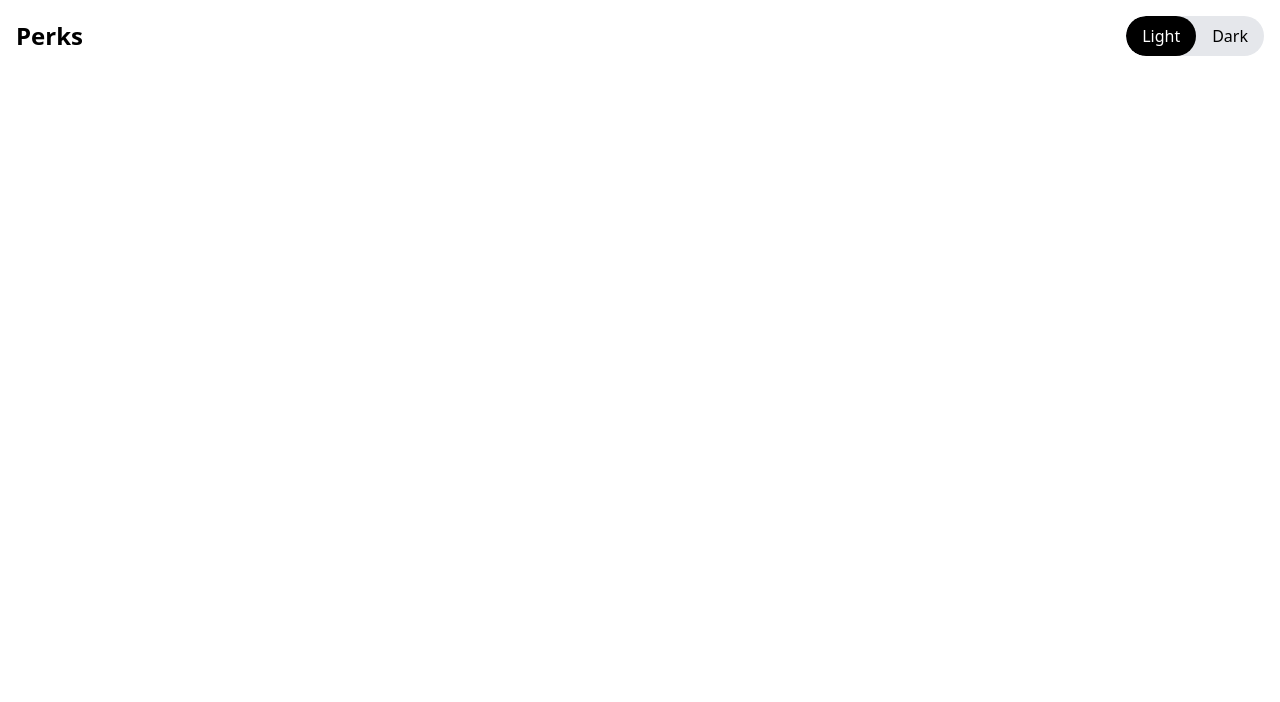
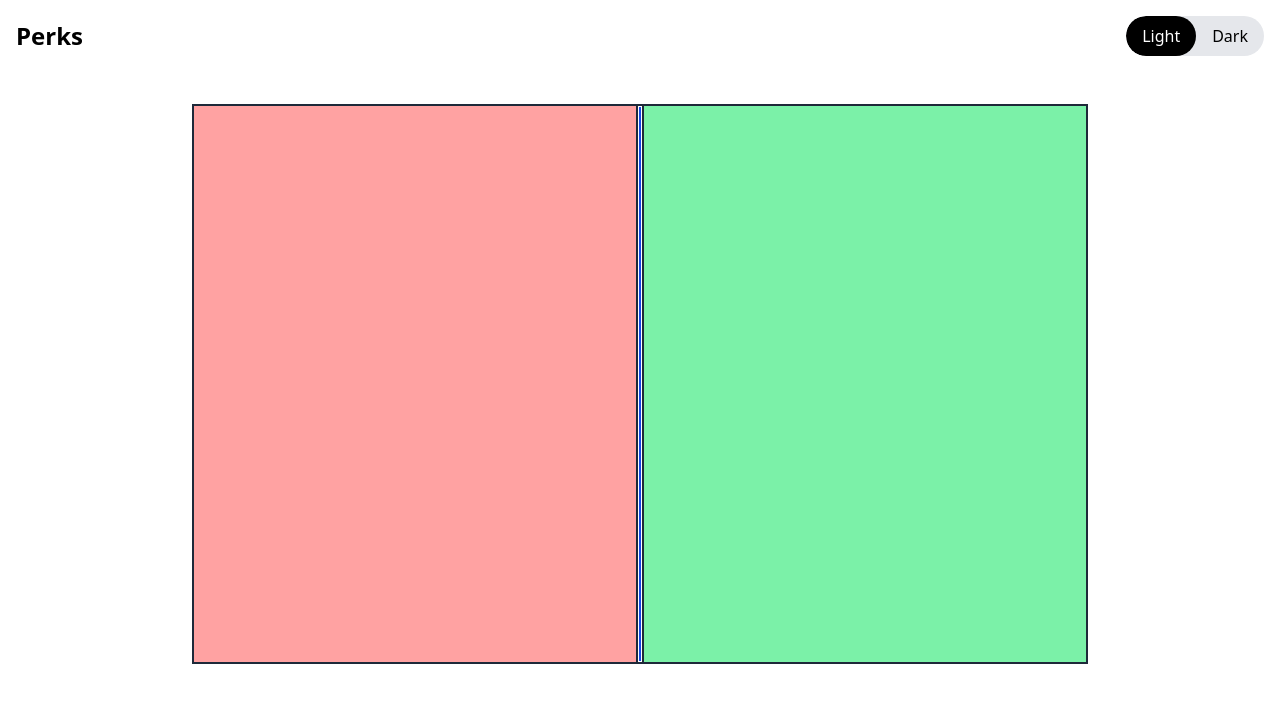
Before and after one commit to omkardalu/perks, a Next.js app: page /perks in a window 1280 px wide. Shown: the top 702 px of the page. Built offline with nearby package versions, Linux system fonts and the light colour scheme.

Commit message:
add resizeable panal perk

```diff
--- a/app/perks/page.jsx
+++ b/app/perks/page.jsx
@@ -1,6 +1,13 @@
+import ResizeablePanal from "../../components/ui/Resizeable/ResizeablePanal";
+
 const Perks = () => {
   return (
-    <div className=" dark:bg-black min-h-screen">
+    <div className=" dark:bg-black dark:text-white p-4 min-h-[92vh]">
+      <section className="p-4 flex felx-col items-center justify-center min-h-full">
+        <div>
+          <ResizeablePanal />
+        </div>
+      </section>
     </div>
   )
 };
--- /dev/null
+++ b/components/ui/Resizeable/LeftPanal.jsx
@@ -0,0 +1,7 @@
+const LeftPanal = ({reference}) => {
+  return (
+      <div ref={reference} className="h-full w-[50%] bg-red-300"></div>
+  )
+}
+
+export default LeftPanal;
--- /dev/null
+++ b/components/ui/Resizeable/ResizeablePanal.jsx
@@ -0,0 +1,70 @@
+"use client";
+
+import { useRef } from "react";
+import LeftPanal from "./LeftPanal";
+import RightPanal from "./RightPanal";
+
+const ResizeablePanal = () => {
+  const leftContainerRef = useRef(null);
+  const rightContainerRef = useRef(null);
+  const handleMouseMoveRef = useRef(null);
+  const handleWidthUpdates = (
+    newPosition,
+    start,
+    inintialRightWidth,
+    initialLeftWidth
+  ) => {
+    const leftElementStyles = leftContainerRef.current.style;
+    const rightElementStyles = rightContainerRef.current.style;
+
+    if (start < newPosition) {
+      const difference = newPosition - start;
+      leftElementStyles.width = `${initialLeftWidth + difference}px`;
+      rightElementStyles.width = `${inintialRightWidth - difference}px`;
+    } else {
+      const difference = start - newPosition;
+      leftElementStyles.width = `${initialLeftWidth - difference}px`;
+      rightElementStyles.width = `${inintialRightWidth + difference}px`;
+    }
+  };
+
+  const handleMouseDown = (event) => {
+    const start = event.clientX;
+    const initialLeftWidth = leftContainerRef.current.offsetWidth;
+    const inintialRightWidth = rightContainerRef.current.offsetWidth;
+
+    const handleMouseMove = (event) => {
+      const newPosition = event.clientX;
+      handleWidthUpdates(
+        newPosition,
+        start,
+        inintialRightWidth,
+        initialLeftWidth
+      );
+    };
+    handleMouseMoveRef.current = handleMouseMove;
+    document.body.addEventListener("mousemove", handleMouseMove);
+  };
+
+  const handleMouseUp = () => {
+    document.body.removeEventListener("mousemove", handleMouseMoveRef.current);
+  };
+
+  return (
+    <div
+      onMouseUp={handleMouseUp}
+      className="flex items-center w-[70vw] h-[70vh] justify-center bg-gray-800 relative text-white border-2 border-gray-800"
+    >
+      <LeftPanal reference={leftContainerRef} />
+      <div
+        onMouseDown={handleMouseDown}
+        className="w-2 relative h-full bg-gray-800"
+      >
+        <div className="w-1 absolute top-0 left-[50%] translate-x-[-50%] bottom-0 border bg-blue-700 hover:w-2 hover:cursor-e-resize "></div>
+      </div>
+      <RightPanal reference={rightContainerRef} />
+    </div>
+  );
+};
+
+export default ResizeablePanal;
--- /dev/null
+++ b/components/ui/Resizeable/RightPanal.jsx
@@ -0,0 +1,7 @@
+const RightPanal = ({reference}) => {
+  return (
+    <div ref={reference} className="h-full w-[50%] bg-green-300"></div>
+  );
+};
+
+export default RightPanal;
```
